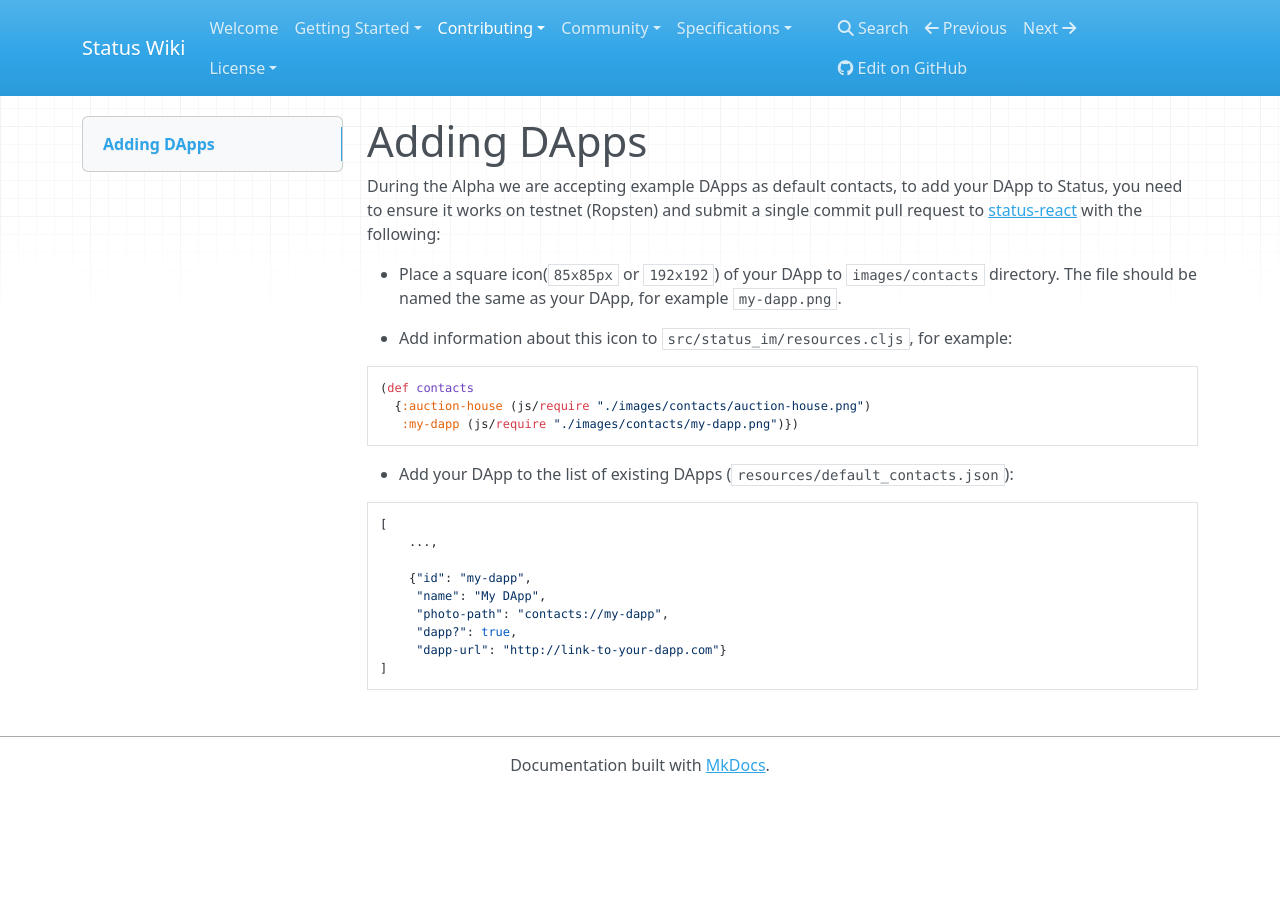
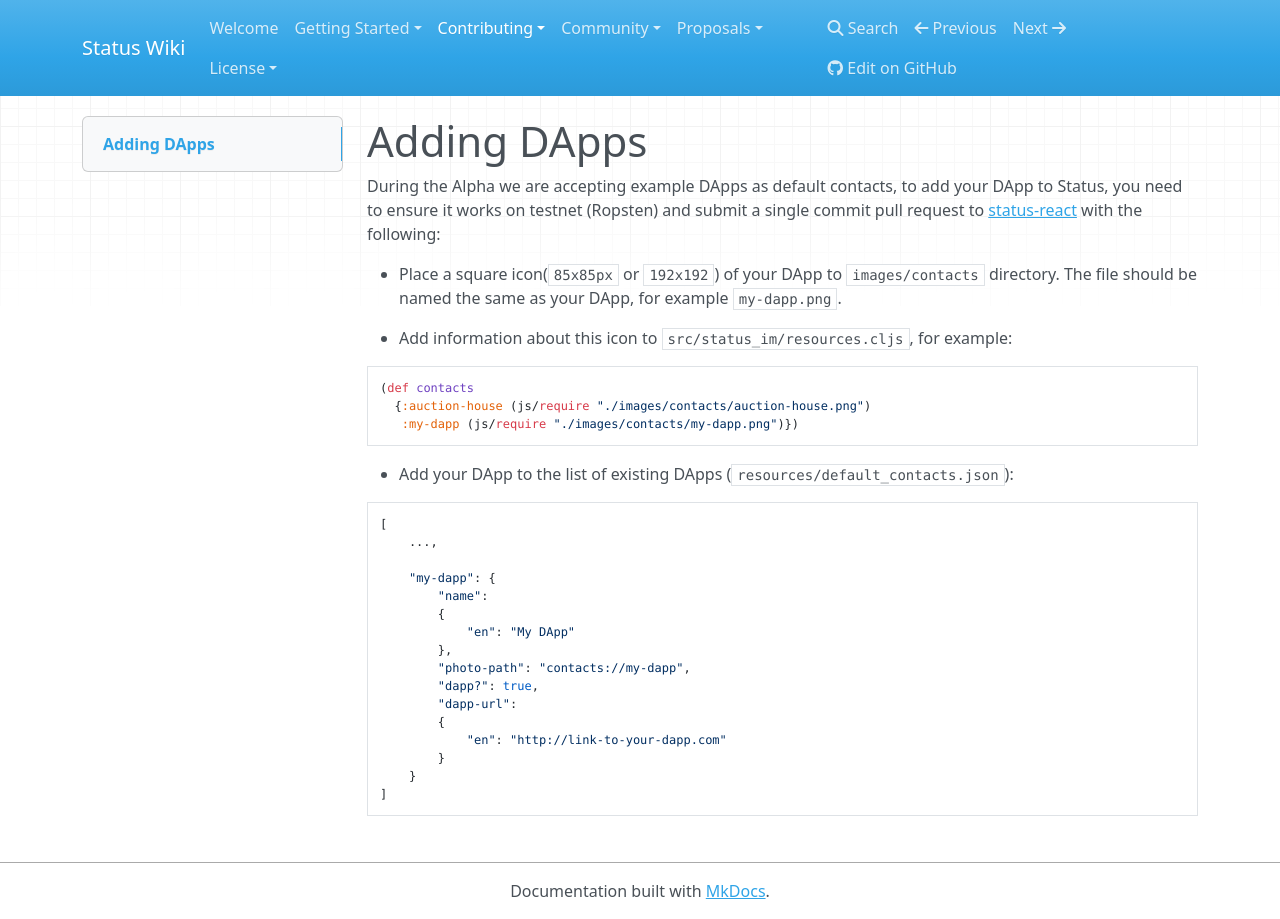
Before and after one commit to status-im/wiki.status.im, an MkDocs documentation site: the page built from docs/contributing/development/adding-dapps.md, in a window 1280 px wide. Built offline with MkDocs 1.6.1, drawn with Linux system fonts in a browser that asks for light colours; nearby versions of some CDN libraries; old or Windows-style settings are respelled for this version of MkDocs.

````diff
--- a/docs/contributing/development/adding-dapps.md
+++ b/docs/contributing/development/adding-dapps.md
@@ -17,10 +17,17 @@ During the Alpha we are accepting example DApps as default contacts, to add your
 [
     ...,
 
-    {"id": "my-dapp",
-     "name": "My DApp",
-     "photo-path": "contacts://my-dapp",
-     "dapp?": true,
-     "dapp-url": "http://link-to-your-dapp.com"}
+    "my-dapp": {
+        "name":
+        {
+            "en": "My DApp"
+        },
+        "photo-path": "contacts://my-dapp",
+        "dapp?": true,
+        "dapp-url":
+        {
+            "en": "http://link-to-your-dapp.com"
+        }
+    }
 ]
 ```
--- a/mkdocs.yml
+++ b/mkdocs.yml
@@ -29,15 +29,15 @@ pages:
     - Development: 'community/development.md'
     # - Transcripts: # Slack
 
-  - Specifications:
-    - Contact Sharing (WIP): 'specifications/contact-sharing.md'
-    - Chat API (WIP): 'specifications/chat-api.md'
-    - Discover (WIP): 'specifications/discover.md'
-    - Status Messaging (WIP): 'specifications/messaging.md'
-    - Exchange (WIP): 'specifications/erc20-exchange.md'
-    - Sticker Market (WIP): 'specifications/sticker-market.md'
-    - Visual Programming (WIP): 'specifications/visual-programming.md'
-    - Moments (WIP): 'specifications/moments.md'
+  - Proposals:
+    - Contact Sharing (WIP): 'proposals/contact-sharing.md'
+    - Chat API (WIP): 'proposals/chat-api.md'
+    - Discover (WIP): 'proposals/discover.md'
+    - Status Messaging (WIP): 'proposals/messaging.md'
+    - Exchange (WIP): 'proposals/erc20-exchange.md'
+    - Sticker Market (WIP): 'proposals/sticker-market.md'
+    - Visual Programming (WIP): 'proposals/visual-programming.md'
+    - Moments (WIP): 'proposals/moments.md'
   - License:
     - MPL2: 'licenses/mpl2.md'
     - LGPLv3-static: 'licenses/lgpl-v3.0-static.md'
````
Also changed, not shown: docs/proposals/chat-api.md (renamed from docs/specifications/chat-api.md), docs/proposals/contact-sharing.md (renamed from docs/specifications/contact-sharing.md), docs/proposals/discover.md (renamed from docs/specifications/discover.md), docs/proposals/erc20-exchange.md (renamed from docs/specifications/erc20-exchange.md), docs/proposals/messaging.md (renamed from docs/specifications/messaging.md), docs/proposals/moments.md (renamed from docs/specifications/moments.md), docs/proposals/sticker-market.md (renamed from docs/specifications/sticker-market.md), docs/proposals/visual-programming.md (renamed from docs/specifications/visual-programming.md).
